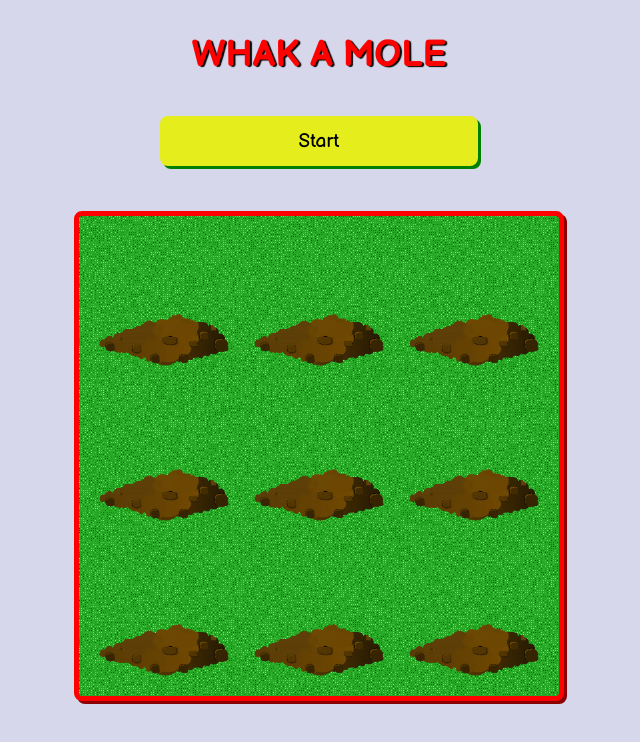
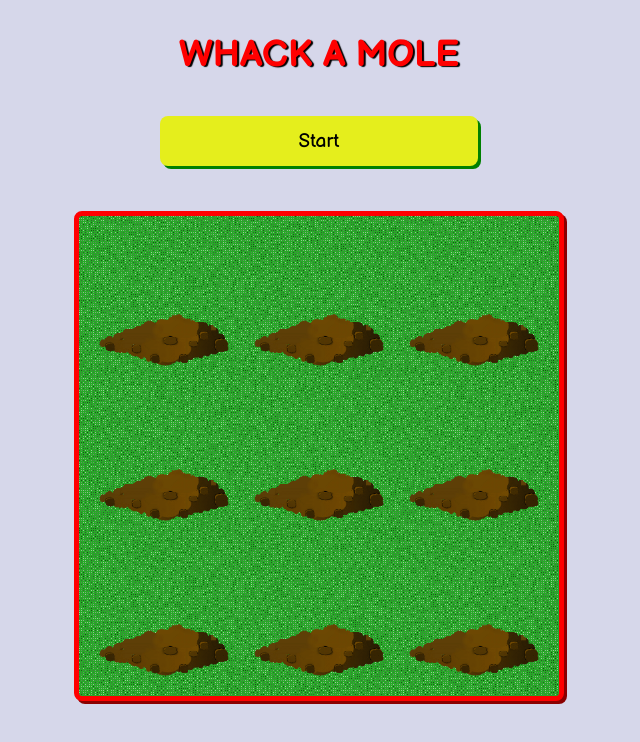
Before and after one commit to Mandy-Blaschke/whack-a-mole, an Angular app: page / in a window 1280 px wide. Shown: the top 742 px of the page, without its empty margins (321-961 px from the left). Built offline with nearby package versions, Linux system fonts and the light colour scheme.

Commit message:
fixed: spelling mistake

```diff
--- a/src/app/app.component.html
+++ b/src/app/app.component.html
@@ -1,6 +1,6 @@
 <div class="content">
 
-  <h1>WHAK A MOLE</h1>
+  <h1>WHACK A MOLE</h1>
 
   <button (click)="startGame()" *ngIf="!activeGame">Start</button>
 
```
